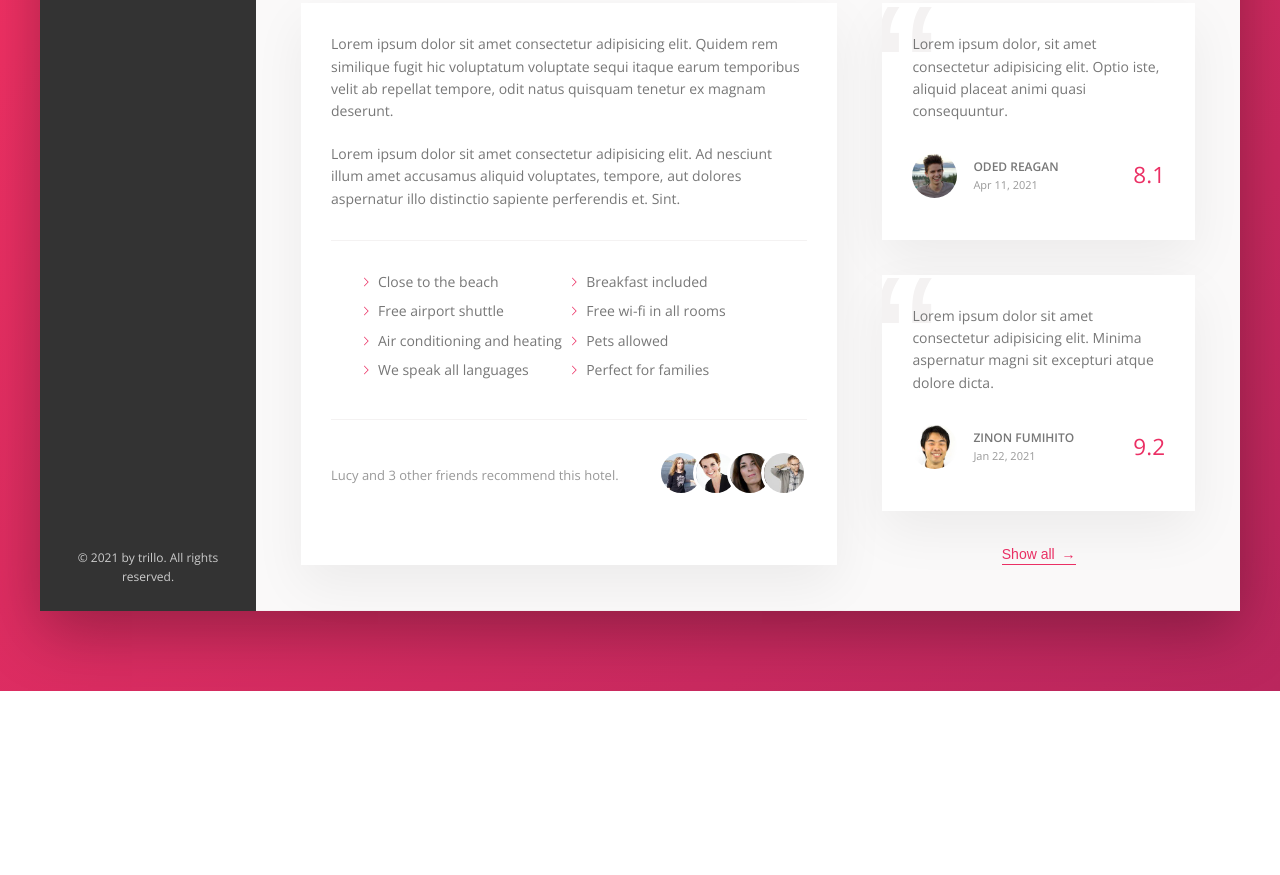
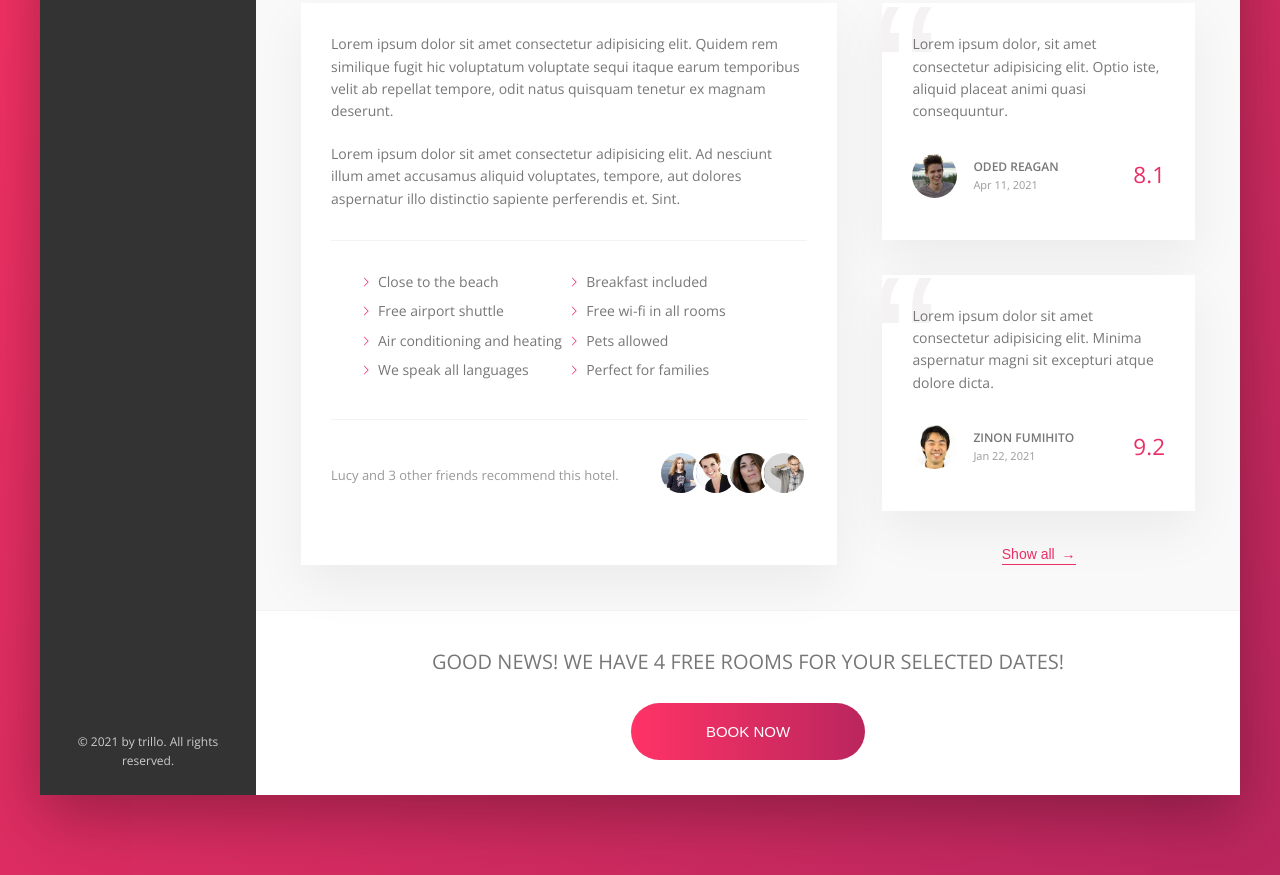
Before and after one commit to bayramhayri/advanced-css-course, a website: page Trillo/index.html in a window 1280 px wide. Shown: the part 476-1351 px from the top of the page. Before the commit the page ends 1167 px from the top, so only its background shows below. Drawn offline with nearby package versions, Linux system fonts and the light colour scheme.

Commit message:
Add cta section of trillo

```diff
--- a/Trillo/index.html
+++ b/Trillo/index.html
@@ -255,6 +255,15 @@
               <button class="btn-inline">Show all <span>&rarr;</span></button>
             </div>
           </div>
+          <div class="cta">
+            <h2 class="cta__book-now">
+              Good news! We have 4 free rooms for your selected dates!
+            </h2>
+            <button class="btn">
+              <span class="btn__visible">Book now</span>
+              <span class="btn__invisible">Only 4 rooms left</span>
+            </button>
+          </div>
         </main>
       </div>
     </div>
--- a/Trillo/sass/_base.scss
+++ b/Trillo/sass/_base.scss
@@ -67,3 +67,8 @@ body {
 
   min-height: 100vh;
 }
+
+::selection {
+  background-color: var(--color-primary);
+  color: #fff;
+}
--- a/Trillo/sass/_components.scss
+++ b/Trillo/sass/_components.scss
@@ -441,3 +441,76 @@
     color: var(--color-primary);
   }
 }
+
+////////////////////////////
+// CTA /////////////////////
+.cta {
+  padding: 3.5rem 0;
+  text-align: center;
+
+  &__book-now {
+    font-size: 2rem;
+    font-weight: 300;
+    text-transform: uppercase;
+    margin-bottom: 2.5rem;
+  }
+}
+
+////////////////////////////
+// CTA BUTTON //////////////
+
+.btn {
+  position: relative;
+  font-size: 1.5rem;
+  font-weight: 300;
+  text-transform: uppercase;
+  border-radius: 100px;
+  border: none;
+  background-image: linear-gradient(
+    to right,
+    var(--color-primary-light),
+    var(--color-primary-dark)
+  );
+  color: #fff;
+  overflow: hidden;
+  cursor: pointer;
+
+  & > * {
+    display: inline-block;
+    height: 100%;
+    width: 100%;
+    transition: all 0.2s;
+  }
+
+  &__visible {
+    padding: 2rem 7.5rem;
+  }
+
+  &__invisible {
+    padding: 2rem 0;
+    position: absolute;
+    left: 0;
+    top: -100%;
+  }
+
+  &:hover {
+    background-image: linear-gradient(
+      to left,
+      var(--color-primary-light),
+      var(--color-primary-dark)
+    );
+  }
+
+  &:hover &__visible {
+    transform: translateY(100%);
+  }
+
+  &:hover &__invisible {
+    top: 0;
+  }
+
+  &:focus {
+    outline: none;
+    animation: pulsate 1s infinite;
+  }
+}
```
Also changed, not shown: Trillo/css/style.css.
